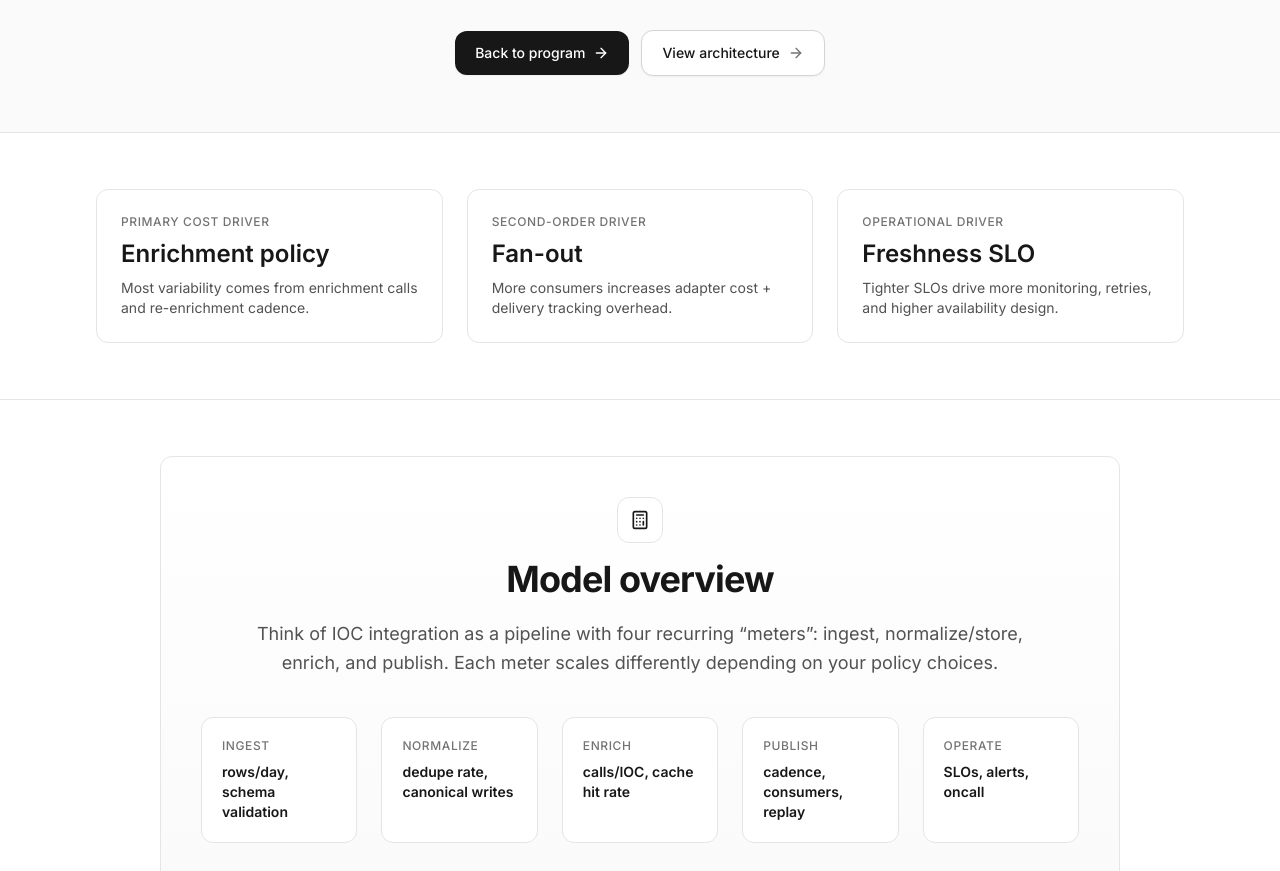
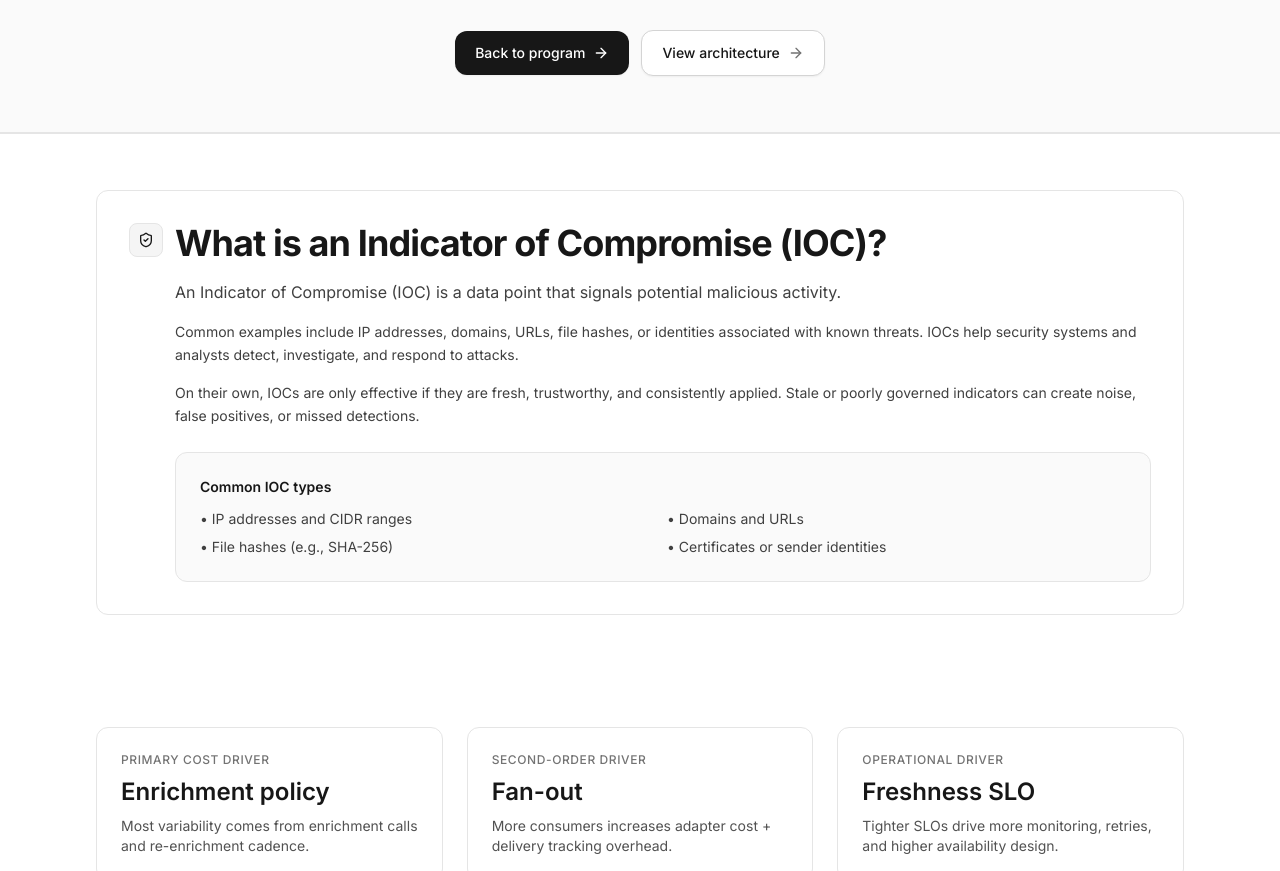
Before and after one commit to Rickimai/rickimai-site, a Next.js app: page /programs/ioc-integration in a window 1280 px wide. Shown: the part 440-1311 px from the top of the page. Built offline with nearby package versions, Linux system fonts and the light colour scheme.

Commit message:
added what is an ioc to ioc program page

```diff
--- a/src/app/programs/ioc-integration/architecture/page.tsx
+++ b/src/app/programs/ioc-integration/architecture/page.tsx
@@ -166,7 +166,7 @@ export default function IOCIntegrationArchitecturePage() {
 
           <SectionCard
             icon={ShieldCheck}
-            title="Freshness + provenance controls"
+            title="Freshness + controls"
             text="Freshness is enforced through metadata, not mutation. Every record carries timestamps, source identity, confidence, and TTL."
           >
             <ul className="mt-6 space-y-3 text-sm text-neutral-700">
--- a/src/app/programs/ioc-integration/page.tsx
+++ b/src/app/programs/ioc-integration/page.tsx
@@ -66,6 +66,33 @@ function LinkCard({
         <ArrowRight className="mt-0.5 h-4 w-4 flex-shrink-0 text-neutral-400 transition group-hover:translate-x-0.5 group-hover:text-neutral-700" />
       </div>
     </Link>
+  );
+}
+
+function SectionCard({
+  icon: Icon,
+  title,
+  text,
+  children,
+}: {
+  icon: any;
+  title: string;
+  text: string;
+  children?: React.ReactNode;
+}) {
+  return (
+    <div className="card p-8">
+      <div className="flex items-start gap-3">
+        <div className="rounded-lg border border-neutral-200 bg-neutral-100 p-2">
+          <Icon className="h-4 w-4 text-neutral-900" />
+        </div>
+        <div>
+          <h2 className="heading-2 text-neutral-900">{title}</h2>
+          <p className="mt-4 text-neutral-700 leading-relaxed">{text}</p>
+          {children}
+        </div>
+      </div>
+    </div>
   );
 }
 
@@ -198,6 +225,40 @@ export default function IOCIntegrationCostModelPage() {
           </div>
         </div>
       </section>
+      {/* What is an IOC */}
+      <section className="py-14 border-t border-neutral-200 bg-white">
+        <div className="container-custom">
+            <SectionCard
+            icon={ShieldCheck}
+            title="What is an Indicator of Compromise (IOC)?"
+            text="An Indicator of Compromise (IOC) is a data point that signals potential malicious activity."
+            >
+            <p className="mt-4 text-sm text-neutral-700 leading-relaxed">
+                Common examples include IP addresses, domains, URLs, file hashes, or identities
+                associated with known threats. IOCs help security systems and analysts detect,
+                investigate, and respond to attacks.
+            </p>
+
+            <p className="mt-4 text-sm text-neutral-700 leading-relaxed">
+                On their own, IOCs are only effective if they are fresh, trustworthy, and
+                consistently applied. Stale or poorly governed indicators can create noise,
+                false positives, or missed detections.
+            </p>
+
+            <div className="mt-6 rounded-xl border border-neutral-200 bg-neutral-50 p-6">
+                <h3 className="text-sm font-semibold text-neutral-900">
+                Common IOC types
+                </h3>
+                <ul className="mt-3 grid gap-2 text-sm text-neutral-700 sm:grid-cols-2">
+                <li>• IP addresses and CIDR ranges</li>
+                <li>• Domains and URLs</li>
+                <li>• File hashes (e.g., SHA-256)</li>
+                <li>• Certificates or sender identities</li>
+                </ul>
+            </div>
+            </SectionCard>
+        </div>
+        </section>
 
       {/* Summary stats */}
       <section className="py-14 bg-white">
```
